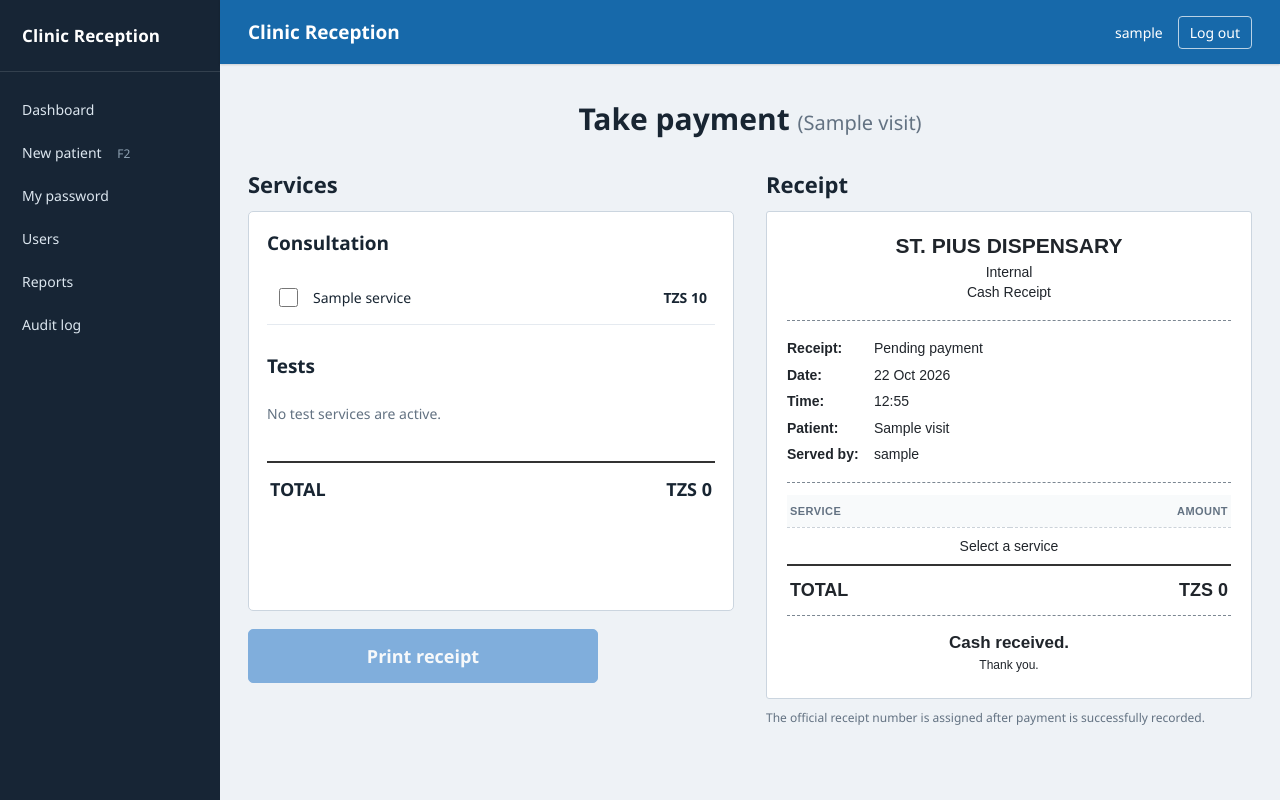
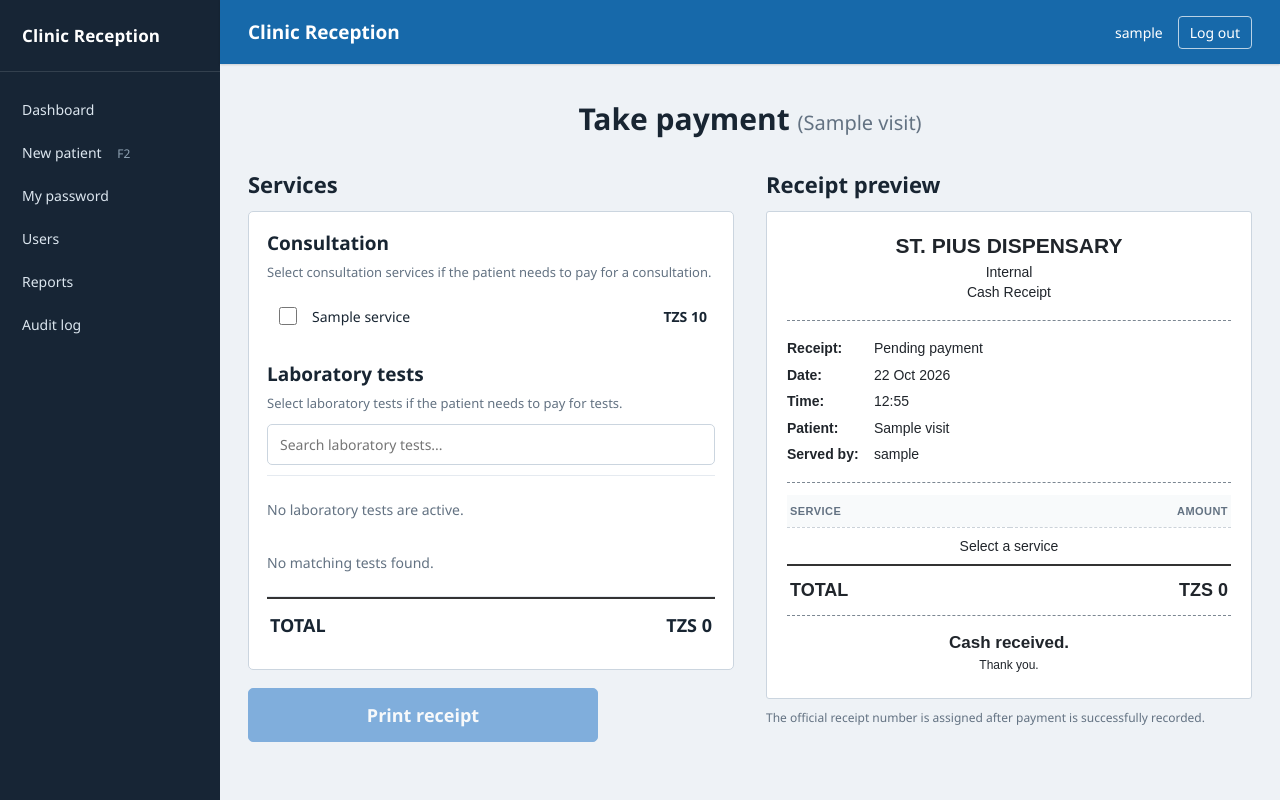
Before and after one commit to enockpaulo006-hash/Reception-management-system, a Django app: page /visit/1/pay/ in a window 1280 px wide. Run offline with Django 5.2, Linux system fonts and the light colour scheme; a user stored in the database is signed in; tables that the repository leaves empty hold one stand-in row (values such as "Sample post"); parts of the project's set-up code (start-up, migrations or seed data) failed here and were passed over.

Commit message:
Update visit_pay.html

```diff
--- a/reception/templates/reception/visit_pay.html
+++ b/reception/templates/reception/visit_pay.html
@@ -1,3 +1,4 @@
+
 {% extends "reception/base.html" %}
 
 {% block title %}Take payment - St. Pius Dispensary{% endblock %}
@@ -5,50 +6,265 @@
 {% block content %}
 <style>
   .take-payment-page { width: 100%; }
-  .payment-title { text-align: center; margin: 8px 0 30px; font-size: 30px; }
-  .payment-title small { color: #637282; font-size: 20px; font-weight: 400; }
-  .payment-layout { display: grid; grid-template-columns: 1fr 1fr; gap: 32px; align-items: start; }
+
+  .payment-title {
+    text-align: center;
+    margin: 8px 0 30px;
+    font-size: 30px;
+  }
+
+  .payment-title small {
+    color: #637282;
+    font-size: 20px;
+    font-weight: 400;
+  }
+
+  .payment-layout {
+    display: grid;
+    grid-template-columns: 1fr 1fr;
+    gap: 32px;
+    align-items: start;
+  }
+
   .services-column, .receipt-column { min-width: 0; }
-  .section-title { margin: 0 0 12px; font-size: 22px; font-weight: 600; }
-  .services-box { min-height: 400px; padding: 18px; background: white; border: 1px solid #cbd5df; border-radius: 5px; box-sizing: border-box; }
-  .service-category { margin: 0 0 15px; font-size: 19px; }
-  .service-list { margin-bottom: 28px; }
-  .service-option { display: flex; align-items: center; justify-content: space-between; gap: 14px; padding: 14px 8px; border-bottom: 1px solid #e5eaf0; cursor: pointer; }
+
+  .section-title {
+    margin: 0 0 12px;
+    font-size: 22px;
+    font-weight: 600;
+  }
+
+  .services-box {
+    padding: 18px;
+    background: white;
+    border: 1px solid #cbd5df;
+    border-radius: 5px;
+    box-sizing: border-box;
+  }
+
+  .service-category {
+    margin: 0 0 12px;
+    font-size: 19px;
+  }
+
+  .category-help {
+    color: #637282;
+    font-size: 13px;
+    margin: -5px 0 12px;
+  }
+
+  .service-list { margin-bottom: 22px; }
+
+  .test-search {
+    display: block;
+    width: 100%;
+    box-sizing: border-box;
+    padding: 10px 12px;
+    margin-bottom: 10px;
+    border: 1px solid #cbd5df;
+    border-radius: 5px;
+    font-size: 14px;
+  }
+
+  .test-list-scroll {
+    max-height: 300px;
+    overflow-y: auto;
+    overflow-x: hidden;
+    border-top: 1px solid #e5eaf0;
+    border-bottom: 1px solid #e5eaf0;
+  }
+
+  .service-option {
+    display: flex;
+    align-items: center;
+    justify-content: space-between;
+    gap: 14px;
+    padding: 11px 8px;
+    border-bottom: 1px solid #e5eaf0;
+    cursor: pointer;
+  }
+
+  .service-option:last-child { border-bottom: 0; }
   .service-option:hover { background: #f5f9fd; }
-  .service-option-left { display: flex; align-items: center; gap: 12px; min-width: 0; }
-  .service-option input { width: 19px; height: 19px; flex-shrink: 0; accent-color: #2878c8; }
+
+  .service-option-left {
+    display: flex;
+    align-items: center;
+    gap: 12px;
+    min-width: 0;
+  }
+
+  .service-option input {
+    width: 18px;
+    height: 18px;
+    flex-shrink: 0;
+    accent-color: #2878c8;
+  }
+
+  .service-option input:disabled {
+    cursor: not-allowed;
+  }
+
   .service-option-name { overflow-wrap: anywhere; }
-  .service-option-price { white-space: nowrap; font-weight: 600; }
-  .no-services { color: #637282; padding: 10px 0; }
-  .print-receipt-button { width: 100%; max-width: 350px; min-height: 54px; margin-top: 18px; padding: 12px 20px; border: 1px solid #2878c8; border-radius: 5px; background: #2878c8; color: white; font-size: 18px; font-weight: 600; cursor: pointer; }
+
+  .service-option-price {
+    white-space: nowrap;
+    font-weight: 600;
+  }
+
+  .service-option.is-disabled {
+    opacity: 0.45;
+    cursor: not-allowed;
+    background: #f5f6f7;
+  }
+
+  .no-services, .no-search-results {
+    color: #637282;
+    padding: 10px 0;
+  }
+
+  .payment-status {
+    display: none;
+    margin: 0 0 15px;
+    padding: 10px 12px;
+    border: 1px solid #b9d5f0;
+    border-radius: 5px;
+    background: #eef6ff;
+    color: #174a78;
+    font-size: 14px;
+  }
+
+  .print-receipt-button {
+    width: 100%;
+    max-width: 350px;
+    min-height: 54px;
+    margin-top: 18px;
+    padding: 12px 20px;
+    border: 1px solid #2878c8;
+    border-radius: 5px;
+    background: #2878c8;
+    color: white;
+    font-size: 18px;
+    font-weight: 600;
+    cursor: pointer;
+  }
+
   .print-receipt-button:hover { background: #1e5f9e; }
-  .print-receipt-button:disabled { opacity: .55; cursor: not-allowed; }
+  .print-receipt-button:disabled {
+    opacity: .55;
+    cursor: not-allowed;
+  }
+
   .receipt-heading-label { margin-bottom: 12px; }
-  .receipt-paper { min-height: 400px; padding: 22px 20px; box-sizing: border-box; background: #fff; border: 1px solid #cbd5df; border-radius: 3px; color: #20252b; font-family: Arial, sans-serif; font-size: 14px; }
-  .receipt-header { text-align: center; padding-bottom: 16px; border-bottom: 1px dashed #7c8792; }
+
+  .receipt-paper {
+    min-height: 400px;
+    padding: 22px 20px;
+    box-sizing: border-box;
+    background: #fff;
+    border: 1px solid #cbd5df;
+    border-radius: 3px;
+    color: #20252b;
+    font-family: Arial, sans-serif;
+    font-size: 14px;
+  }
+
+  .receipt-header {
+    text-align: center;
+    padding-bottom: 16px;
+    border-bottom: 1px dashed #7c8792;
+  }
+
   .receipt-header h3 { margin: 0 0 6px; font-size: 21px; }
   .receipt-header p { margin: 4px 0; }
-  .receipt-details { padding: 14px 0; line-height: 1.9; border-bottom: 1px dashed #7c8792; }
-  .receipt-detail-row { display: grid; grid-template-columns: 82px minmax(0, 1fr); gap: 5px; }
+
+  .receipt-details {
+    padding: 14px 0;
+    line-height: 1.9;
+    border-bottom: 1px dashed #7c8792;
+  }
+
+  .receipt-detail-row {
+    display: grid;
+    grid-template-columns: 82px minmax(0, 1fr);
+    gap: 5px;
+  }
+
   .receipt-detail-row span:last-child { overflow-wrap: anywhere; }
-  .receipt-items { width: 100%; margin-top: 12px; border-collapse: collapse; }
-  .receipt-items th, .receipt-items td { padding: 10px 3px; text-align: left; vertical-align: top; border-bottom: 1px dashed #cbd2d9; }
-  .receipt-items th:last-child, .receipt-items td:last-child { text-align: right; white-space: nowrap; }
-  .receipt-total { display: flex; justify-content: space-between; gap: 10px; padding: 14px 3px; border-top: 2px solid #333; font-size: 18px; font-weight: 700; }
-  .receipt-footer { padding: 17px 0 4px; border-top: 1px dashed #7c8792; text-align: center; font-size: 17px; font-weight: 600; }
-  .receipt-footer p { margin: 5px 0 0; font-size: 12px; font-weight: 400; }
-  .receipt-notice { color: #637282; font-size: 12px; line-height: 1.5; margin-top: 10px; }
+
+  .receipt-items {
+    width: 100%;
+    margin-top: 12px;
+    border-collapse: collapse;
+  }
+
+  .receipt-items th, .receipt-items td {
+    padding: 10px 3px;
+    text-align: left;
+    vertical-align: top;
+    border-bottom: 1px dashed #cbd2d9;
+  }
+
+  .receipt-items th:last-child, .receipt-items td:last-child {
+    text-align: right;
+    white-space: nowrap;
+  }
+
+  .receipt-total {
+    display: flex;
+    justify-content: space-between;
+    gap: 10px;
+    padding: 14px 3px;
+    border-top: 2px solid #333;
+    font-size: 18px;
+    font-weight: 700;
+  }
+
+  .receipt-footer {
+    padding: 17px 0 4px;
+    border-top: 1px dashed #7c8792;
+    text-align: center;
+    font-size: 17px;
+    font-weight: 600;
+  }
+
+  .receipt-footer p {
+    margin: 5px 0 0;
+    font-size: 12px;
+    font-weight: 400;
+  }
+
+  .receipt-notice {
+    color: #637282;
+    font-size: 12px;
+    line-height: 1.5;
+    margin-top: 10px;
+  }
 
   @media (max-width: 800px) {
-    .payment-layout { grid-template-columns: 1fr; gap: 28px; }
-    .payment-title { text-align: left; font-size: 25px; }
-    .payment-title small { display: block; margin-top: 5px; }
-    .services-box { min-height: 300px; }
+    .payment-layout {
+      grid-template-columns: 1fr;
+      gap: 28px;
+    }
+
+    .payment-title {
+      text-align: left;
+      font-size: 25px;
+    }
+
+    .payment-title small {
+      display: block;
+      margin-top: 5px;
+    }
   }
 
   @media print {
     body * { visibility: hidden !important; }
-    #receipt-paper, #receipt-paper * { visibility: visible !important; }
+
+    #receipt-paper, #receipt-paper * {
+      visibility: visible !important;
+    }
+
     #receipt-paper {
       position: absolute;
       left: 0;
@@ -61,6 +277,7 @@
       border-radius: 0;
       font-size: 10pt;
     }
+
     @page { size: 80mm auto; margin: 3mm; }
   }
 </style>
@@ -75,11 +292,16 @@
     <section class="services-column">
       <h2 class="section-title">Services</h2>
 
+      <p class="payment-status" id="payment-status" role="status"></p>
+
       <form method="post" id="payment-form">
         {% csrf_token %}
 
         <div class="services-box">
           <h3 class="service-category">Consultation</h3>
+          <p class="category-help">
+            Select consultation services if the patient needs to pay for a consultation.
+          </p>
 
           <div class="service-list">
             {% for service in consultations %}
@@ -90,39 +312,67 @@
                     type="checkbox"
                     name="services"
                     value="{{ service.pk }}"
+                    data-kind="CONSULT"
                     data-price="{{ service.price }}"
                     data-service-name="{{ service.name }}"
                   >
                   <span class="service-option-name">{{ service.name }}</span>
                 </span>
-                <span class="service-option-price">TZS {{ service.price }}</span>
+                <span class="service-option-price">
+                  TZS {{ service.price }}
+                </span>
               </label>
             {% empty %}
-              <p class="no-services">No consultation services are active.</p>
+              <p class="no-services">
+                No consultation services are active.
+              </p>
             {% endfor %}
           </div>
 
-          <h3 class="service-category">Tests</h3>
+          <h3 class="service-category">Laboratory tests</h3>
+          <p class="category-help">
+            Select laboratory tests if the patient needs to pay for tests.
+          </p>
 
-          <div class="service-list">
+          <input
+            type="search"
+            id="test-search"
+            class="test-search"
+            placeholder="Search laboratory tests..."
+            aria-label="Search laboratory tests"
+            autocomplete="off"
+          >
+
+          <div class="test-list-scroll" id="test-list-scroll">
             {% for service in tests %}
-              <label class="service-option">
+              <label class="service-option test-option">
                 <span class="service-option-left">
                   <input
                     class="service-choice"
                     type="checkbox"
                     name="services"
                     value="{{ service.pk }}"
+                    data-kind="TEST"
                     data-price="{{ service.price }}"
                     data-service-name="{{ service.name }}"
                   >
                   <span class="service-option-name">{{ service.name }}</span>
                 </span>
-                <span class="service-option-price">TZS {{ service.price }}</span>
+                <span class="service-option-price">
+                  TZS {{ service.price }}
+                </span>
               </label>
             {% empty %}
-              <p class="no-services">No test services are active.</p>
+              <p class="no-services">No laboratory tests are active.</p>
             {% endfor %}
+
+            <p
+              id="no-search-results"
+              class="no-search-results"
+              style="display:none;"
+            >
+              No matching tests found.
+            </p>
           </div>
 
           <div class="receipt-total">
@@ -136,12 +386,14 @@
           class="print-receipt-button"
           id="print-receipt-button"
           disabled
-        >Print receipt</button>
+        >
+          Print receipt
+        </button>
       </form>
     </section>
 
     <section class="receipt-column">
-      <h2 class="section-title receipt-heading-label">Receipt</h2>
+      <h2 class="section-title receipt-heading-label">Receipt preview</h2>
 
       <div class="receipt-paper" id="receipt-paper">
         <div class="receipt-header">
@@ -155,18 +407,22 @@
             <strong>Receipt:</strong>
             <span>Pending payment</span>
           </div>
+
           <div class="receipt-detail-row">
             <strong>Date:</strong>
             <span id="receipt-date"></span>
           </div>
+
           <div class="receipt-detail-row">
             <strong>Time:</strong>
             <span id="receipt-time"></span>
           </div>
+
           <div class="receipt-detail-row">
             <strong>Patient:</strong>
             <span>{{ visit.name }}</span>
           </div>
+
           <div class="receipt-detail-row">
             <strong>Served by:</strong>
             <span>{{ request.user.get_username }}</span>
@@ -180,9 +436,12 @@
               <th>Amount</th>
             </tr>
           </thead>
+
           <tbody id="receipt-service-list">
             <tr>
-              <td colspan="2" style="text-align:center">Select a service</td>
+              <td colspan="2" style="text-align:center">
+                Select a service
+              </td>
             </tr>
           </tbody>
         </table>
@@ -207,33 +466,92 @@
 
 <script>
 (function () {
-  const choices = document.querySelectorAll(".service-choice");
+  "use strict";
+
   const form = document.getElementById("payment-form");
+  const choices = Array.from(
+    document.querySelectorAll(".service-choice")
+  );
   const button = document.getElementById("print-receipt-button");
   const receiptList = document.getElementById("receipt-service-list");
+  const testSearch = document.getElementById("test-search");
+  const testOptions = Array.from(
+    document.querySelectorAll(".test-option")
+  );
+  const noSearchResults = document.getElementById("no-search-results");
+  const statusMessage = document.getElementById("payment-status");
+  const liveTotal = document.getElementById("live-total");
+  const receiptTotal = document.getElementById("receipt-total");
 
   function formatAmount(amount) {
     return amount.toLocaleString("en-US");
+  }
+
+  function getSelectedKind() {
+    const selected = choices.filter(function (item) {
+      return item.checked;
+    });
+
+    if (selected.length === 0) {
+      return null;
+    }
+
+    return selected[0].dataset.kind;
+  }
+
+  function updateCategoryAvailability() {
+    const selectedKind = getSelectedKind();
+
+    choices.forEach(function (item) {
+      const option = item.closest(".service-option");
+      const shouldDisable =
+        selectedKind !== null &&
+        item.dataset.kind !== selectedKind;
+
+      item.disabled = shouldDisable;
+
+      if (option) {
+        option.classList.toggle("is-disabled", shouldDisable);
+      }
+    });
+
+    if (selectedKind === "CONSULT") {
+      statusMessage.textContent =
+        "Consultation selected. Laboratory tests are disabled for this payment. Unselect all consultations to switch to tests.";
+      statusMessage.style.display = "block";
+    } else if (selectedKind === "TEST") {
+      statusMessage.textContent =
+        "Laboratory tests selected. Consultation services are disabled for this payment. Unselect all tests to switch to consultation.";
+      statusMessage.style.display = "block";
+    } else {
+      statusMessage.textContent = "";
+      statusMessage.style.display = "none";
+    }
   }
 
   function updateReceipt() {
     let total = 0;
     receiptList.replaceChildren();
 
-    const selected = Array.from(choices).filter(item => item.checked);
+    const selected = choices.filter(function (item) {
+      return item.checked;
+    });
+
     button.disabled = selected.length === 0;
 
     if (selected.length === 0) {
       const row = document.createElement("tr");
       const cell = document.createElement("td");
+
       cell.colSpan = 2;
       cell.style.textAlign = "center";
       cell.textContent = "Select a service";
+
       row.appendChild(cell);
       receiptList.appendChild(row);
     }
 
-    selected.forEach(item => {
+    selected.forEach(function (item) {
       const price = Number(item.dataset.price) || 0;
       total += price;
 
@@ -249,8 +567,36 @@
       receiptList.appendChild(row);
     });
 
-    document.getElementById("live-total").textContent = formatAmount(total);
-    document.getElementById("receipt-total").textContent = formatAmount(total);
+    liveTotal.textContent = formatAmount(total);
+    receiptTotal.textContent = formatAmount(total);
+  }
+
+  function updatePaymentPage() {
+    updateCategoryAvailability();
+    updateReceipt();
+  }
+
+  function filterTests() {
+    const query = testSearch.value.trim().toLowerCase();
+    let visibleCount = 0;
+
+    testOptions.forEach(function (option) {
+      const nameElement = option.querySelector(".service-option-name");
+      const testName = nameElement
+        ? nameElement.textContent.trim().toLowerCase()
+        : "";
+
+      const matches = testName.includes(query);
+
+      option.style.display = matches ? "flex" : "none";
+
+      if (matches) {
+        visibleCount++;
+      }
+    });
+
+    noSearchResults.style.display =
+      visibleCount === 0 ? "block" : "none";
   }
 
   function updateDateTime() {
@@ -271,19 +617,40 @@
       });
   }
 
-  choices.forEach(item => item.addEventListener("change", updateReceipt));
+  choices.forEach(function (item) {
+    item.addEventListener("change", updatePaymentPage);
+  });
+
+  testSearch.addEventListener("input", filterTests);
 
   form.addEventListener("submit", function (event) {
-    const selected = Array.from(choices).some(item => item.checked);
+    const selected = choices.filter(function (item) {
+      return item.checked;
+    });
 
-    if (!selected) {
+    if (selected.length === 0) {
       event.preventDefault();
       alert("Please select at least one service.");
+      return;
+    }
+
+    const selectedKinds = new Set(
+      selected.map(function (item) {
+        return item.dataset.kind;
+      })
+    );
+
+    if (selectedKinds.size > 1) {
+      event.preventDefault();
+      alert(
+        "Please select either consultation services or laboratory tests, not both."
+      );
     }
   });
 
   updateDateTime();
-  updateReceipt();
+  updatePaymentPage();
+  filterTests();
 })();
 </script>
 {% endblock %}
```
